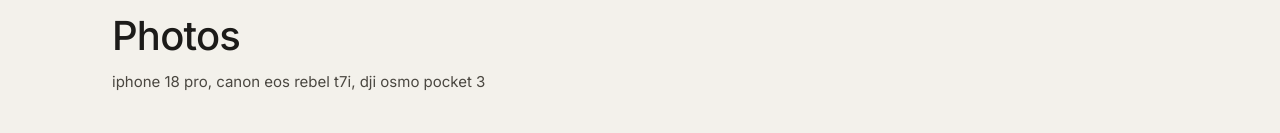
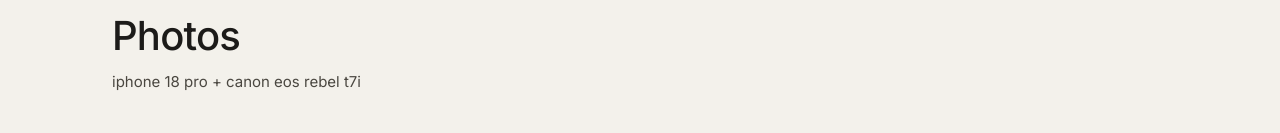
Before and after one commit to ar1shah/ar13, a Next.js app: page /photos in a window 1280 px wide. Shown: the part 130-263 px from the top of the page. Built offline with nearby package versions, Linux system fonts and the light colour scheme.

Commit message:
Update Photos page description

```diff
--- a/src/app/photos/page.tsx
+++ b/src/app/photos/page.tsx
@@ -12,7 +12,7 @@ export default function PhotosPage() {
   return (
     <PageShell
       title="Photos"
-      intro={<p>iphone 18 pro, canon eos rebel t7i, dji osmo pocket 3</p>}
+      intro={<p>iphone 18 pro + canon eos rebel t7i</p>}
       width="max-w-[1120px]"
     >
       <PhotoGallery photos={photos} />
```
